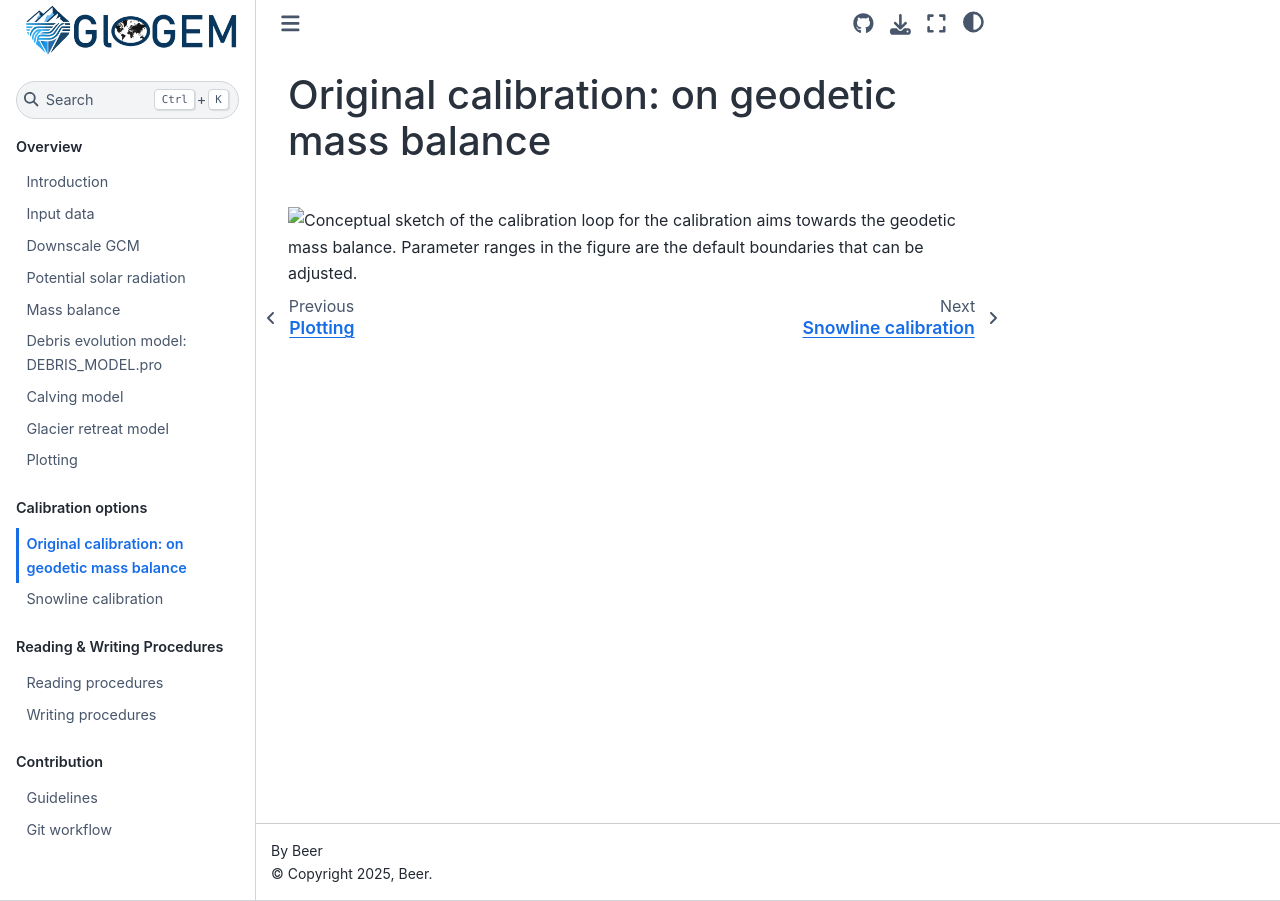
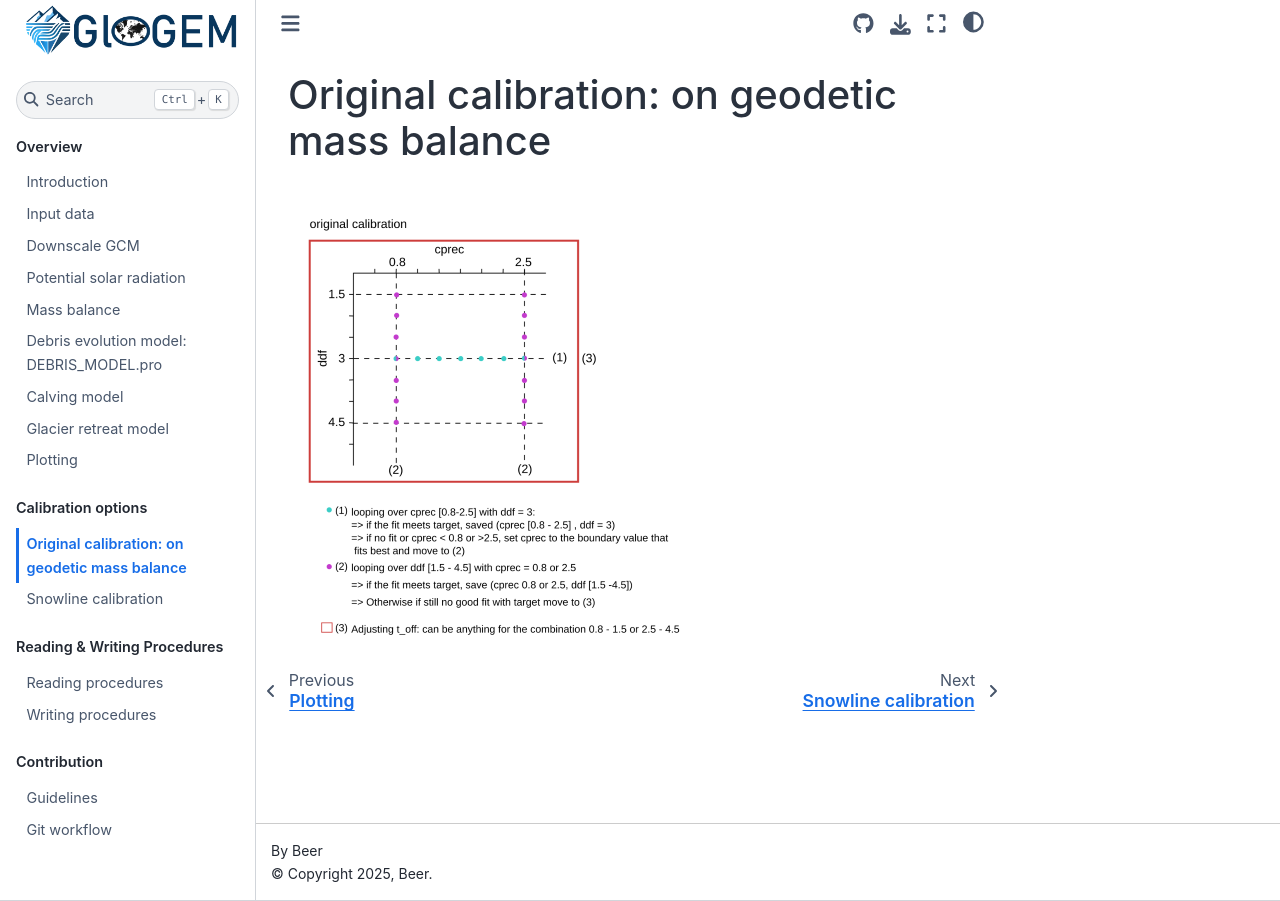
Before and after one commit to eth-vaw-glaciology/GloGEM-doc-temp, a Sphinx documentation site: the page built from docs/source/original_calibration.md, in a window 1280 px wide. Built offline with Sphinx 7.4.7 and the Sphinx Book theme 1.1.4, drawn with Linux system fonts in a browser that asks for light colours.

Commit message:
Update original_calibration.md

```diff
--- a/docs/source/original_calibration.md
+++ b/docs/source/original_calibration.md
@@ -1,3 +1,3 @@
 ## Original calibration: on geodetic mass balance</h2>
 
-<img src="images/original_calibration_scheme.png" alt="Conceptual sketch of the calibration loop for the calibration aims towards the geodetic mass balance. Parameter ranges in the figure are the default boundaries that can be adjusted." width="400"/>
+![Conceptual sketch of the calibration loop for the calibration aimes towards the geodetic mass balance. Parameter ranges in the figure are the default boundaries that can be adjusted](images/original_calibration_scheme.png)
```
